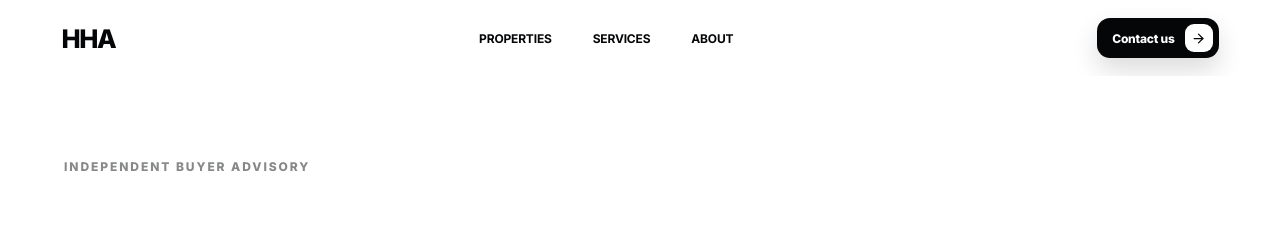
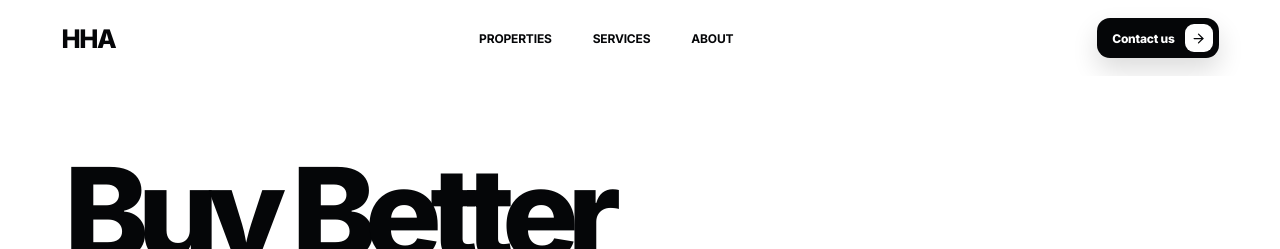
Before and after one commit to colcamenterprises-collab/HHA, a React (Vite) app: page / in a window 1280 px wide. Shown: the top 249 px of the page. Built offline with nearby package versions, Linux system fonts and the light colour scheme; a web font is replaced by a local one.

Commit message:
Remove hero eyebrow text

```diff
--- a/src/components/HeroSection.tsx
+++ b/src/components/HeroSection.tsx
@@ -7,7 +7,6 @@ export function HeroSection() {
       <Navbar />
       <div className="hero-shell">
         <div className="hero-intro">
-          <span className="hero-eyebrow">Independent Buyer Advisory</span>
           <h1><span>Buy Better</span><em>With HHA</em></h1>
           <p>Premium buyer representation for people who want sharper decisions, stronger negotiation and a calmer path from search to settlement.</p>
         </div>
```
